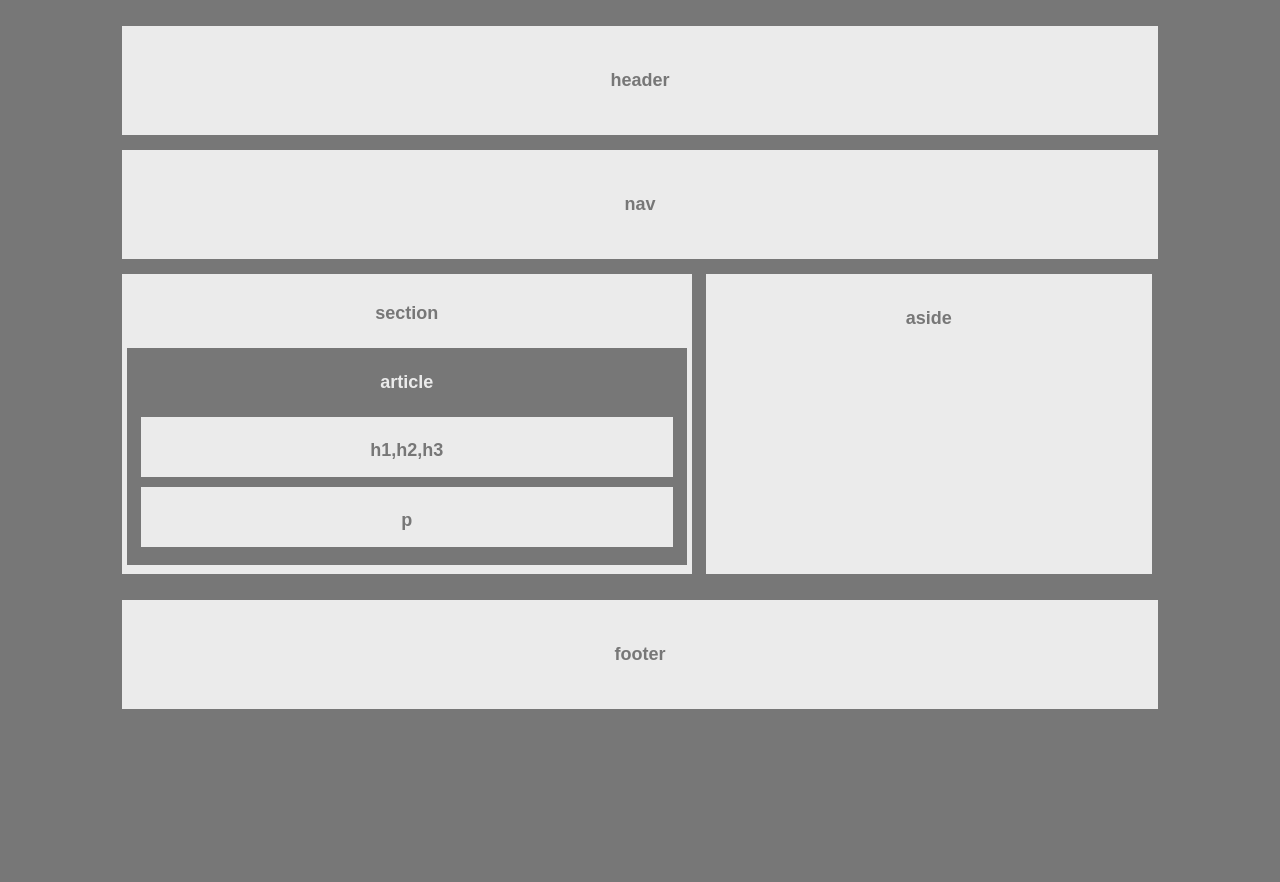
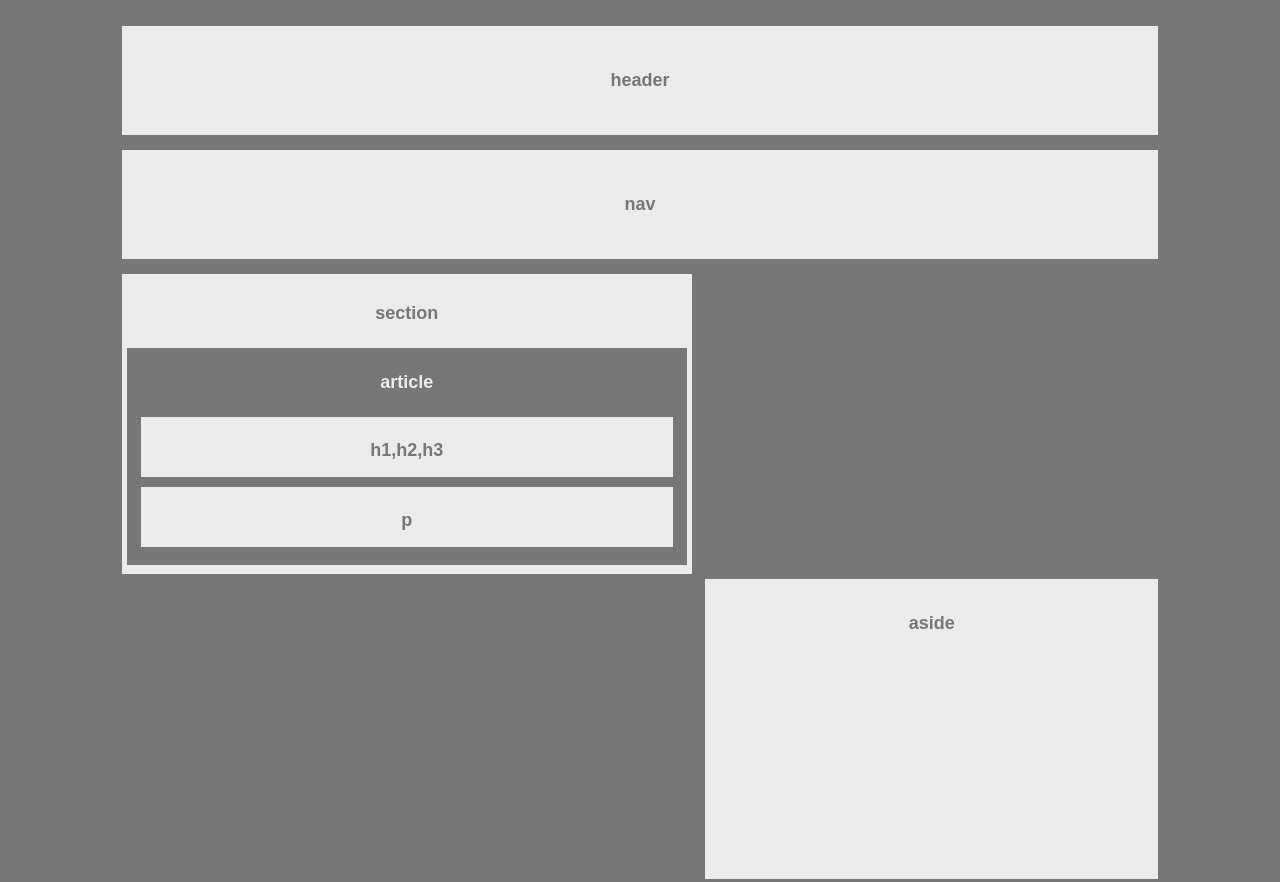
Before and after one commit to Barneybean/HW-Wireframe, a plain HTML site: page index.html in a window 1280 px wide. Shown: the top 882 px of the page. Before the commit the page ends 800 px from the top, so only its background shows below. Drawn offline with Linux system fonts and the light colour scheme.

Commit message:
<20180417>

```diff
--- a/style.css
+++ b/style.css
@@ -63,10 +63,10 @@ h4 {
 
 .aside{
     background: #ebebeb;
-    width: 43%;
+    width: 43.7%;
     height: 300px;
     padding: 10px;
-    float: left;
+    float: right;
     margin-top:5px;
 }
 
```
